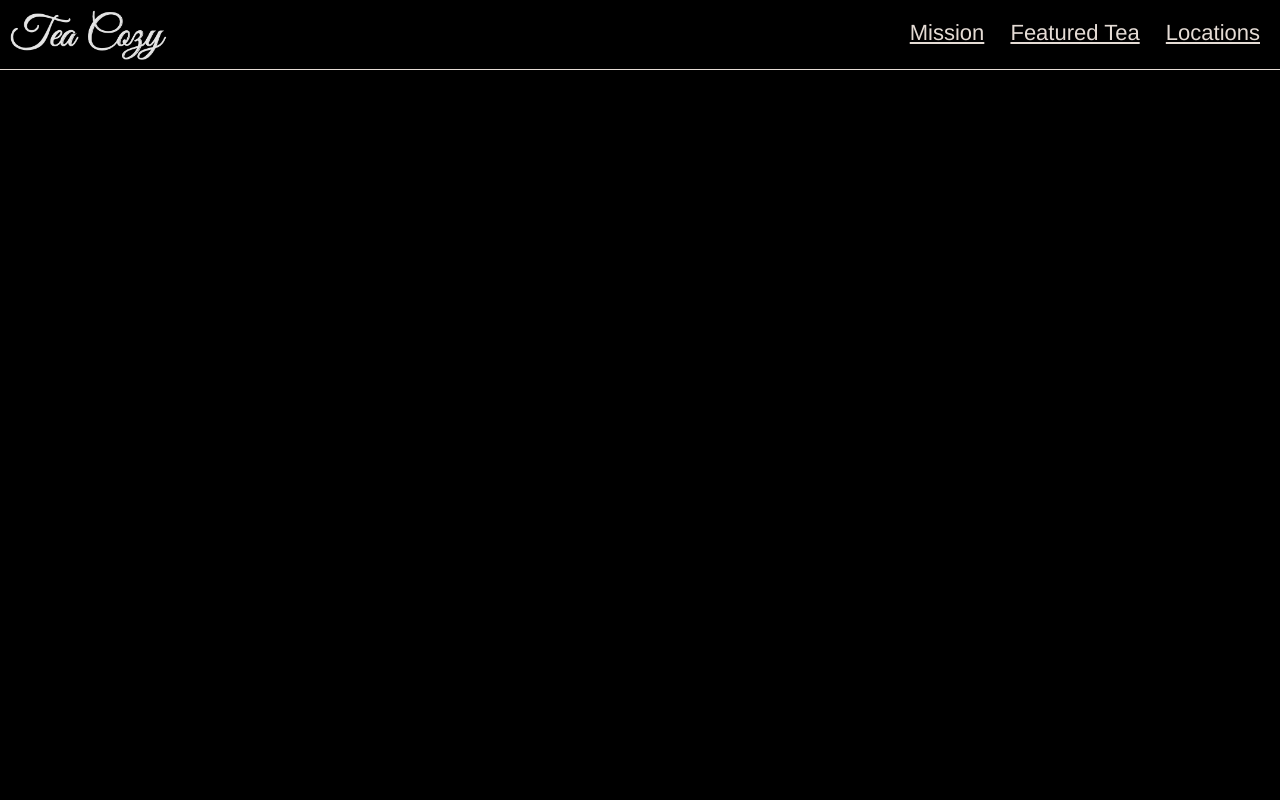
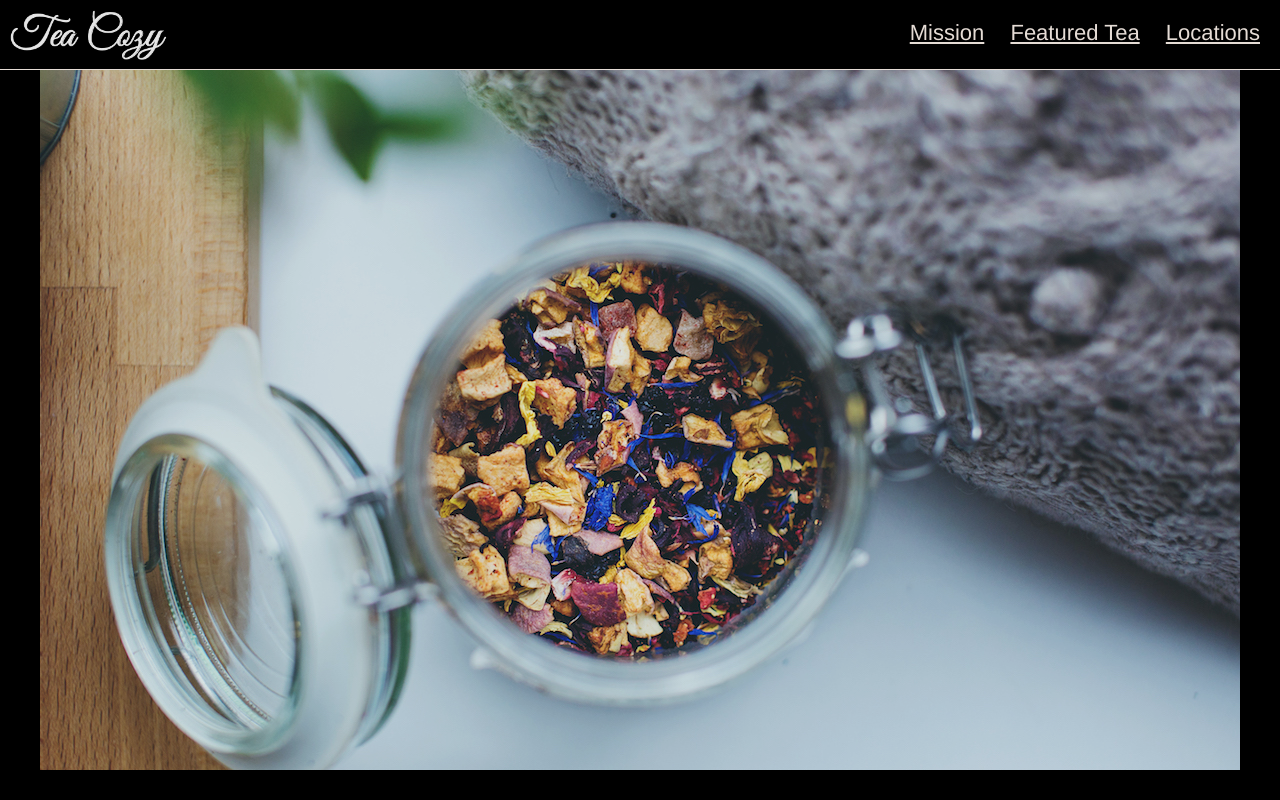
Before and after one commit to P-Lippitt/Tea-Cozy, a plain HTML site: page index.html in a window 1280 px wide. Drawn offline with Linux system fonts and the light colour scheme.

Commit message:
Add and style mission image

```diff
--- a/index.html
+++ b/index.html
@@ -13,8 +13,10 @@
         <a href="#locations">Locations</a>
       </nav>
     </header>
-    <section id="mission"></section>
-    <section id="featured-tea"></section>
-    <section id="locations"></section>
+    <main>
+      <section id="mission"></section>
+      <section id="featured-tea"></section>
+      <section id="locations"></section>
+    </main>
   </body>
 </html>
--- a/resources/css/styles.css
+++ b/resources/css/styles.css
@@ -40,3 +40,19 @@ nav a {
   margin-left: 10px;
   margin-right: 10px;
 }
+
+main {
+  position: fixed;
+  margin-top: 70px;
+  width: 100%;
+  height: auto;
+}
+
+#mission {
+  background-image: url(../images/img-mission-background.jpg);
+  background-repeat: no-repeat;
+  height: 700px;
+  width: 1200px;
+  margin-left: auto;
+  margin-right: auto;
+}
```
